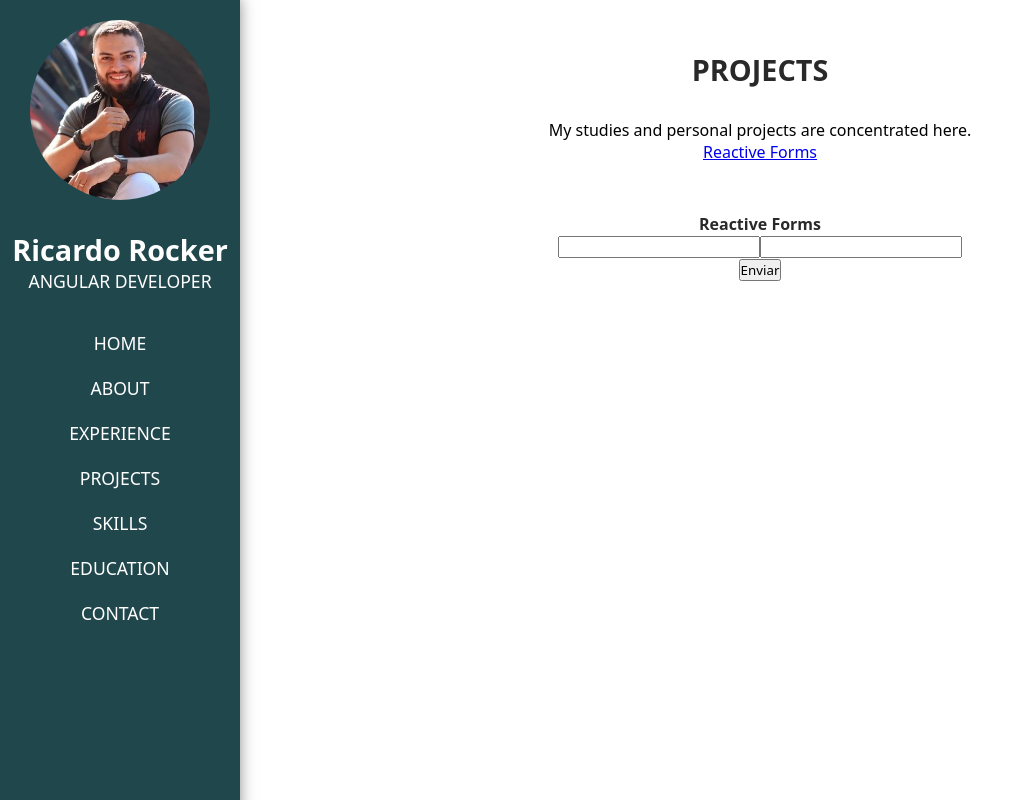
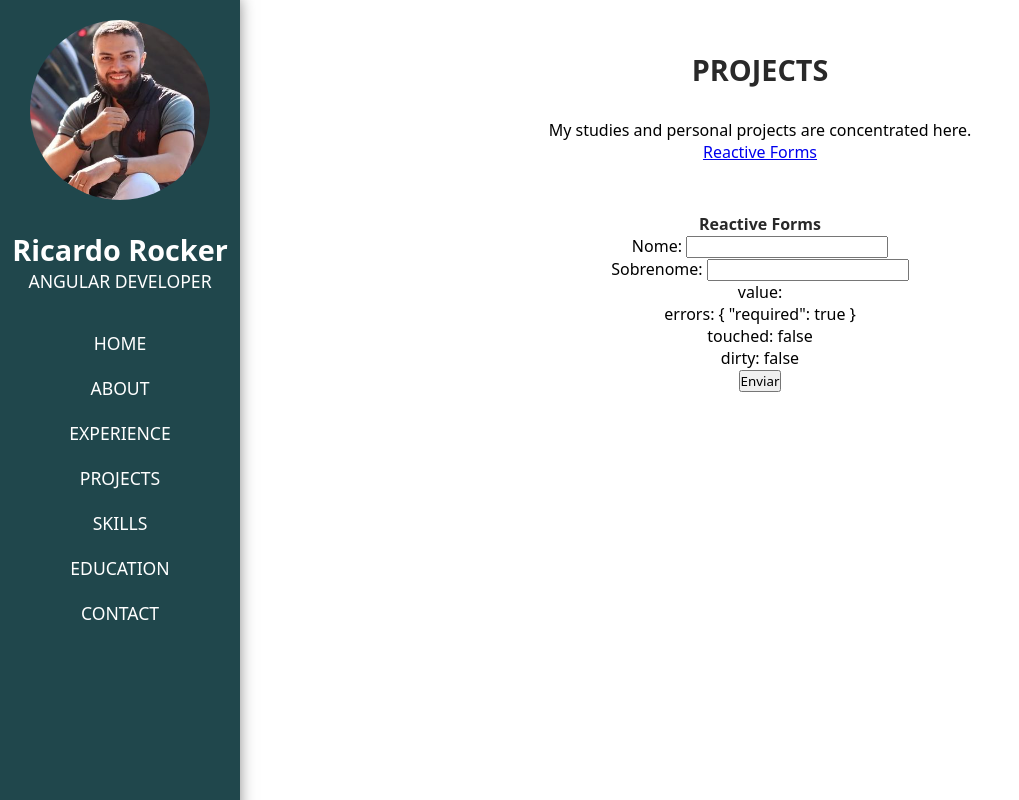
Before and after one commit to ricardorocker/my-angular-site, an Angular app: page /projects/reactive-forms in a window 1280 px wide. Shown: the whole page, without its empty margins (0-1019 px from the left). Built offline with nearby package versions, Linux system fonts and the light colour scheme.

Commit message:
Validators
VALIDATORS
- import Validators to insert in control like ['', Validators.required]
- can show a span using *ngIf form.get('name')?.errors
- can use value / errors / touched / dirty

```diff
--- a/src/app/views/projects/reactive-forms/reactive-forms.component.html
+++ b/src/app/views/projects/reactive-forms/reactive-forms.component.html
@@ -3,12 +3,26 @@
 
   <form [formGroup]="cadastroForm" (ngSubmit)="submitForm()">
 
-    <input type="text" formControlName="firstName">
-    <input type="text" formControlName="lastName">
+    <label>
+      Nome:
+      <input type="text" formControlName="firstName" required>
 
-    <p>
-      {{ cadastroForm.get('firstName')?.value }}
-    </p>
+      <span *ngIf="cadastroForm.get('firstName')?.errors && cadastroForm.get('firstName')?.touched">
+        Favor adicionar o nome
+      </span>
+    </label>
+
+    <br>
+
+    <label>
+      Sobrenome:
+      <input type="text" formControlName="lastName">
+    </label>
+
+    <p>value: {{ cadastroForm.get('firstName')?.value }}</p>
+    <p>errors: {{ cadastroForm.get('firstName')?.errors | json }}</p>
+    <p>touched: {{ cadastroForm.get('firstName')?.touched | json }}</p>
+    <p>dirty: {{ cadastroForm.get('firstName')?.dirty | json }}</p>
 
     <button type="submit">Enviar</button>
 
--- a/src/app/views/projects/reactive-forms/reactive-forms.component.ts
+++ b/src/app/views/projects/reactive-forms/reactive-forms.component.ts
@@ -1,5 +1,5 @@
 import { Component } from '@angular/core';
-import { FormBuilder, FormGroup } from '@angular/forms';
+import { FormBuilder, FormGroup, Validators } from '@angular/forms';
 
 @Component({
   selector: 'app-reactive-forms',
@@ -11,7 +11,7 @@ export class ReactiveFormsComponent {
   constructor(private formBuilder: FormBuilder) { }
 
   public cadastroForm: FormGroup = this.formBuilder.group({
-    firstName: [''],
+    firstName: ['', Validators.required],
     lastName: ['']
   })
 
```
